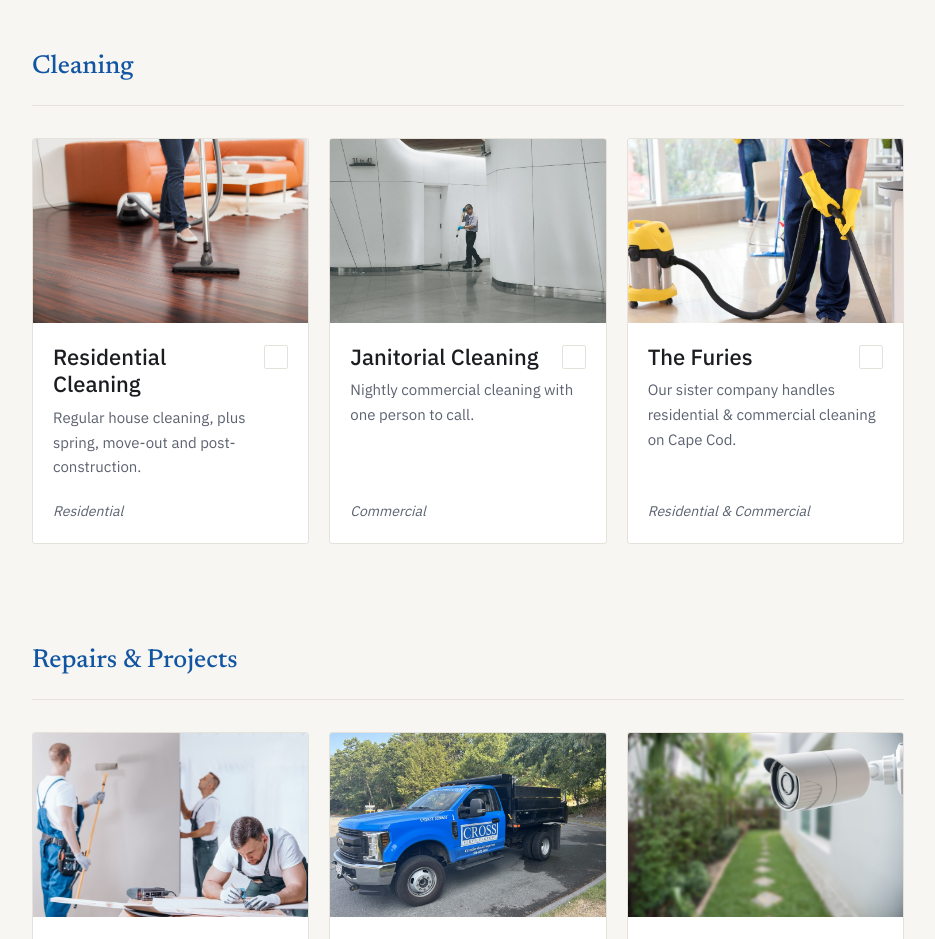
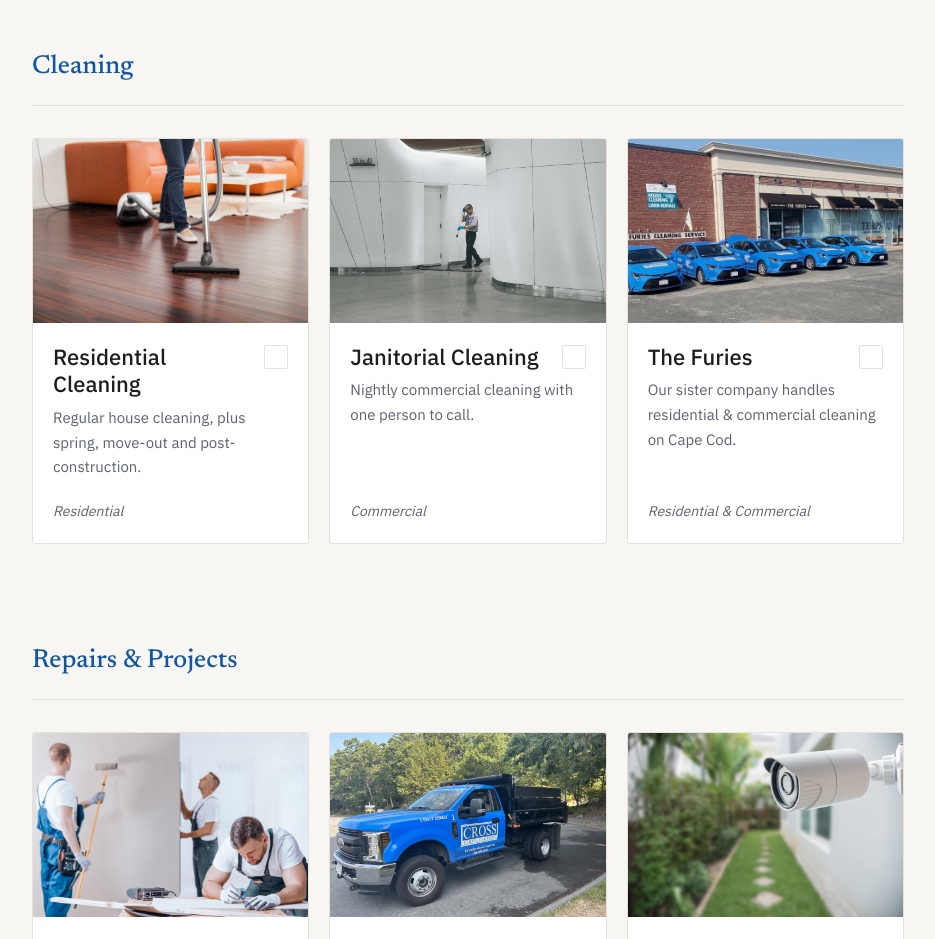
Before and after one commit to crossservicesgroup-ai/CrossServicesSite, a Next.js app: page /services in a window 1280 px wide. Shown: the part 1440-2379 px from the top of the page, without its empty margins (304-1239 px from the left). Built offline with nearby package versions, Linux system fonts and the light colour scheme.

Commit message:
Replace The Furies photo with furies1
Co-Authored-By: Claude Sonnet 5 <noreply@anthropic.com>

```diff
--- a/content/services.ts
+++ b/content/services.ts
@@ -350,7 +350,7 @@ export const services: Service[] = [
     includes: [],
     brandId: "the-furies",
     related: [],
-    heroImage: "/images/services/the-furies-hero-2.png",
+    heroImage: "/images/services/the-furies-hero-3.jpeg",
     gallery: [],
     faqs: [],
     externalUrl: "https://furiescapecodcleaning.com/",
```
Also changed, not shown: public/images/services/the-furies-hero-2.png (deleted), public/images/services/the-furies-hero-3.jpeg (added).
